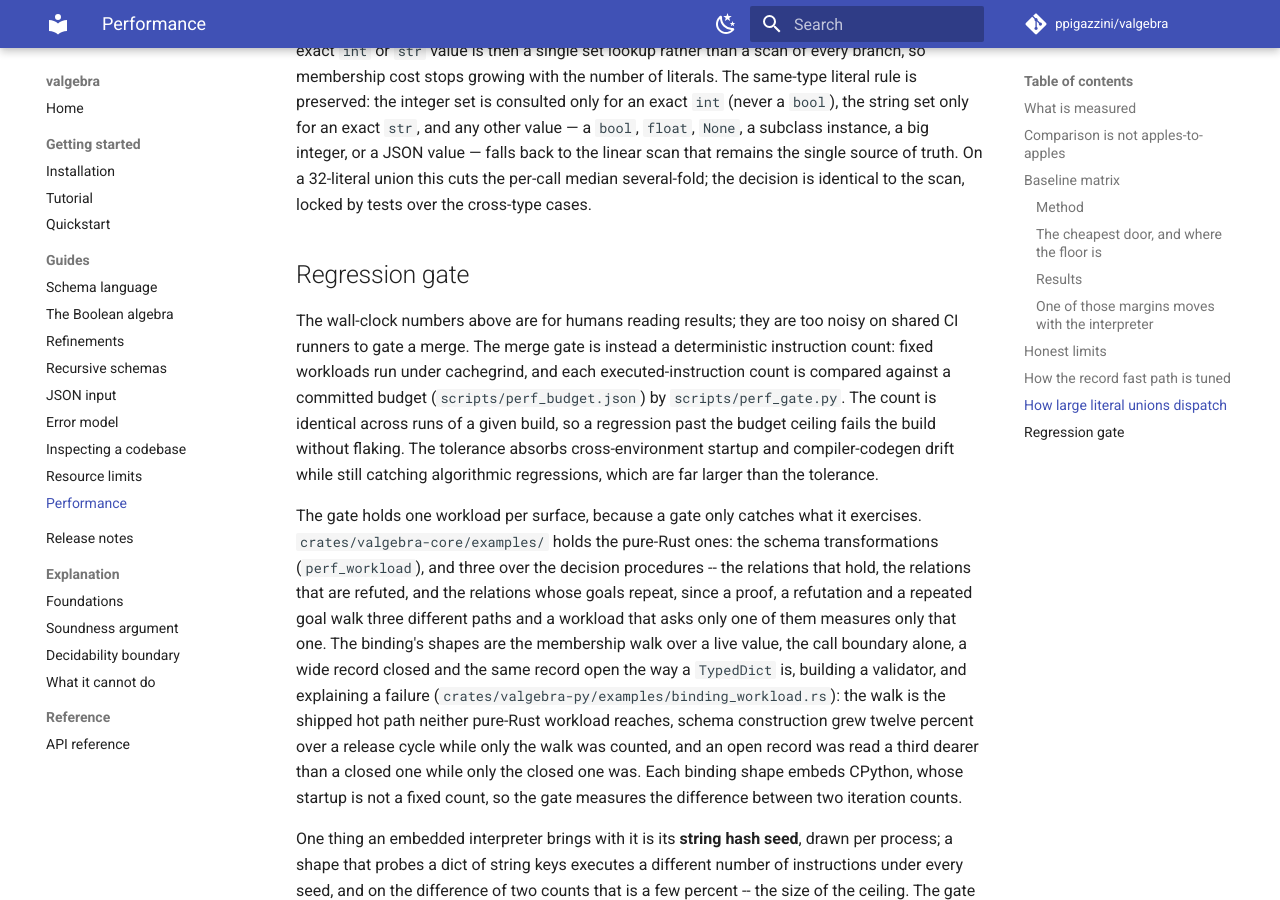
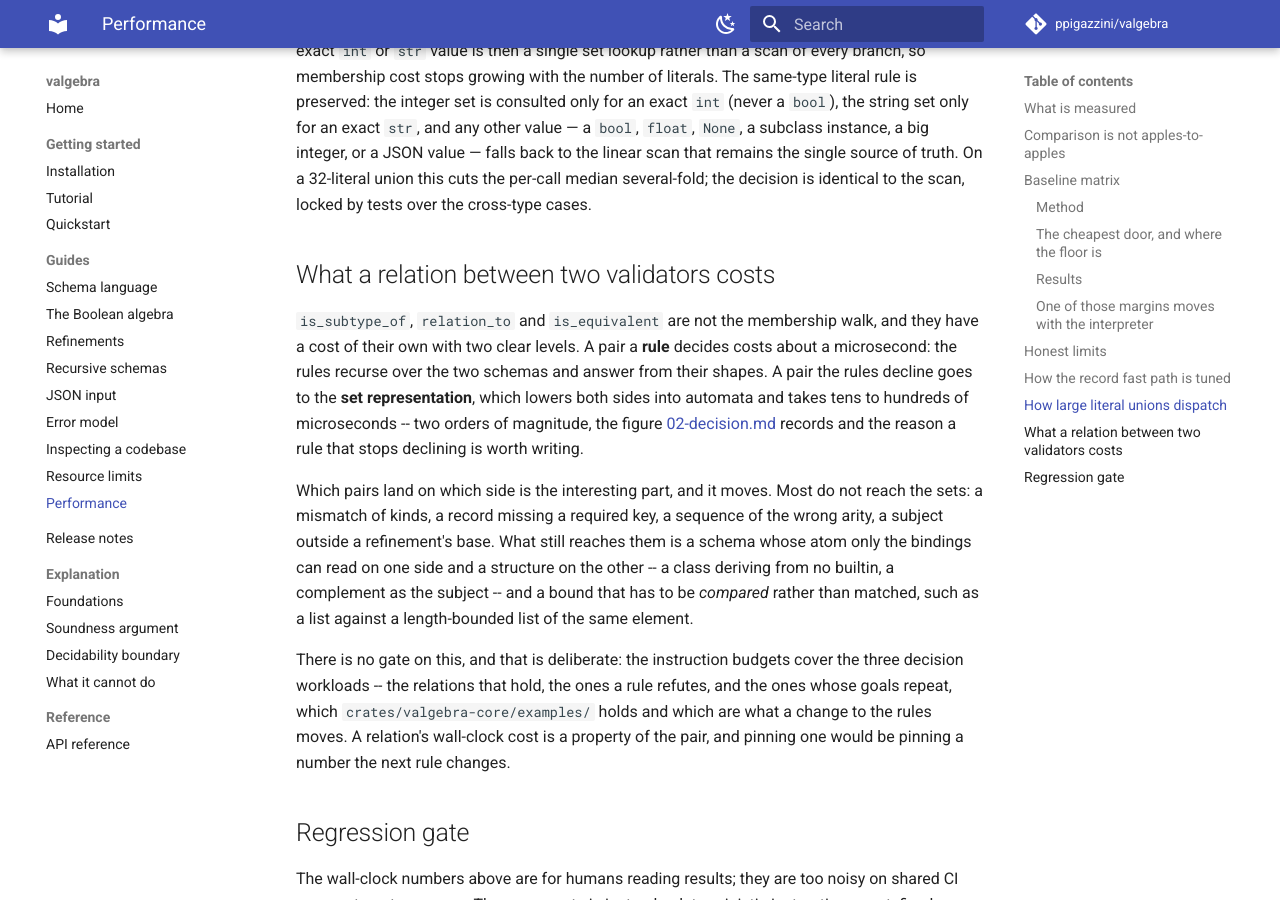
Before and after one commit to ppigazzini/valgebra, an MkDocs documentation site: the page built from docs/11-performance.md, in a window 1280 px wide and 900 px high, scrolled down 6046 px. Built offline with MkDocs 1.6.1 and Material for MkDocs 9.7.7, drawn with Linux system fonts in a browser that asks for light colours; comment, search, counter and statistics services are not loaded.

Commit message:
docs: the pages carry the readings a pair with no rule gets
The decision page lists what the core asks the bindings, and the list
gains the class question: can a value of this kind be an instance of
that class, asked this way round because a class need not have a kind
and a class that has none confines nothing. Beside it, what a pair no
rule decided is worth -- two sets that share no value, then the oracle,
then a refinement's base -- and why the oracle is asked before the base.

The decidability page said every conservative relation was a strict
expected failure in the completeness ledger. None is: the last of them
became a decided row this week, and the ledger's business is what the
procedure must decide, in both directions. The page says that instead,
and the entry for a length bound over a set or a dict says which half
is the sets' -- their representation counts no length, while whether
such a schema has a value is a rule's to answer.

The performance page gains what a relation between two validators
costs, which the ratios and the walk figures never covered: about a
microsecond where a rule decides the pair, two orders of magnitude more
where the sets do, and which pairs still land on the second. No number
is pinned, because a relation's cost is a property of the pair and the
next rule moves it; the three decision workloads are what the budgets
hold.

```diff
--- a/docs/11-performance.md
+++ b/docs/11-performance.md
@@ -270,6 +270,31 @@ that remains the single source of truth. On a 32-literal union this cuts the
 per-call median several-fold; the decision is identical to the scan, locked by
 tests over the cross-type cases.
 
+## What a relation between two validators costs
+
+`is_subtype_of`, `relation_to` and `is_equivalent` are not the membership walk,
+and they have a cost of their own with two clear levels. A pair a **rule**
+decides costs about a microsecond: the rules recurse over the two schemas and
+answer from their shapes. A pair the rules decline goes to the **set
+representation**, which lowers both sides into automata and takes tens to
+hundreds of microseconds -- two orders of magnitude, the figure
+[02-decision.md](dev/02-decision.md) records and the reason a rule that stops
+declining is worth writing.
+
+Which pairs land on which side is the interesting part, and it moves. Most do
+not reach the sets: a mismatch of kinds, a record missing a required key, a
+sequence of the wrong arity, a subject outside a refinement's base. What still
+reaches them is a schema whose atom only the bindings can read on one side and
+a structure on the other -- a class deriving from no builtin, a complement as
+the subject -- and a bound that has to be *compared* rather than matched, such
+as a list against a length-bounded list of the same element.
+
+There is no gate on this, and that is deliberate: the instruction budgets cover
+the three decision workloads -- the relations that hold, the ones a rule
+refutes, and the ones whose goals repeat, which `crates/valgebra-core/examples/`
+holds and which are what a change to the rules moves. A relation's wall-clock cost is a property of the
+pair, and pinning one would be pinning a number the next rule changes.
+
 ## Regression gate
 
 The wall-clock numbers above are for humans reading results; they are too noisy
```
Also changed, not shown: docs/15-decidability.md (+10 -4 lines), docs/dev/02-decision.md (+19 -1 lines).
